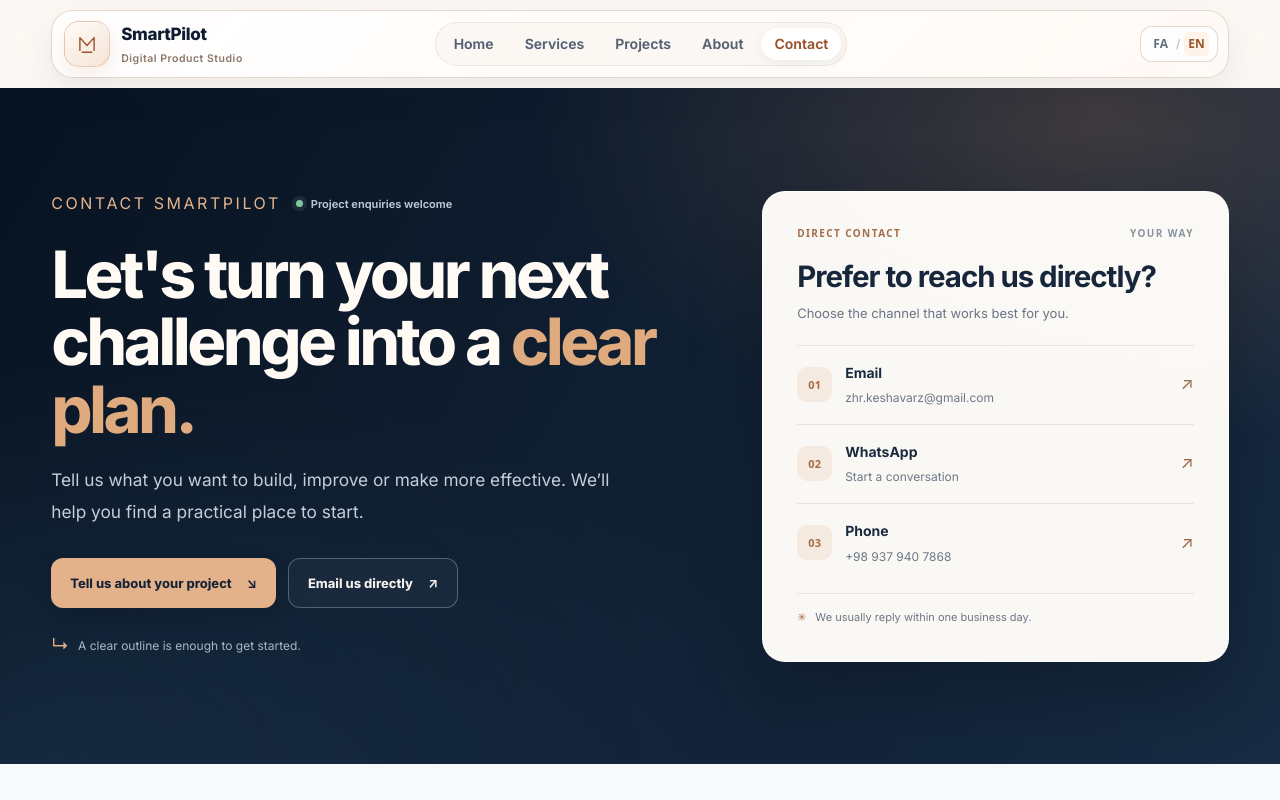
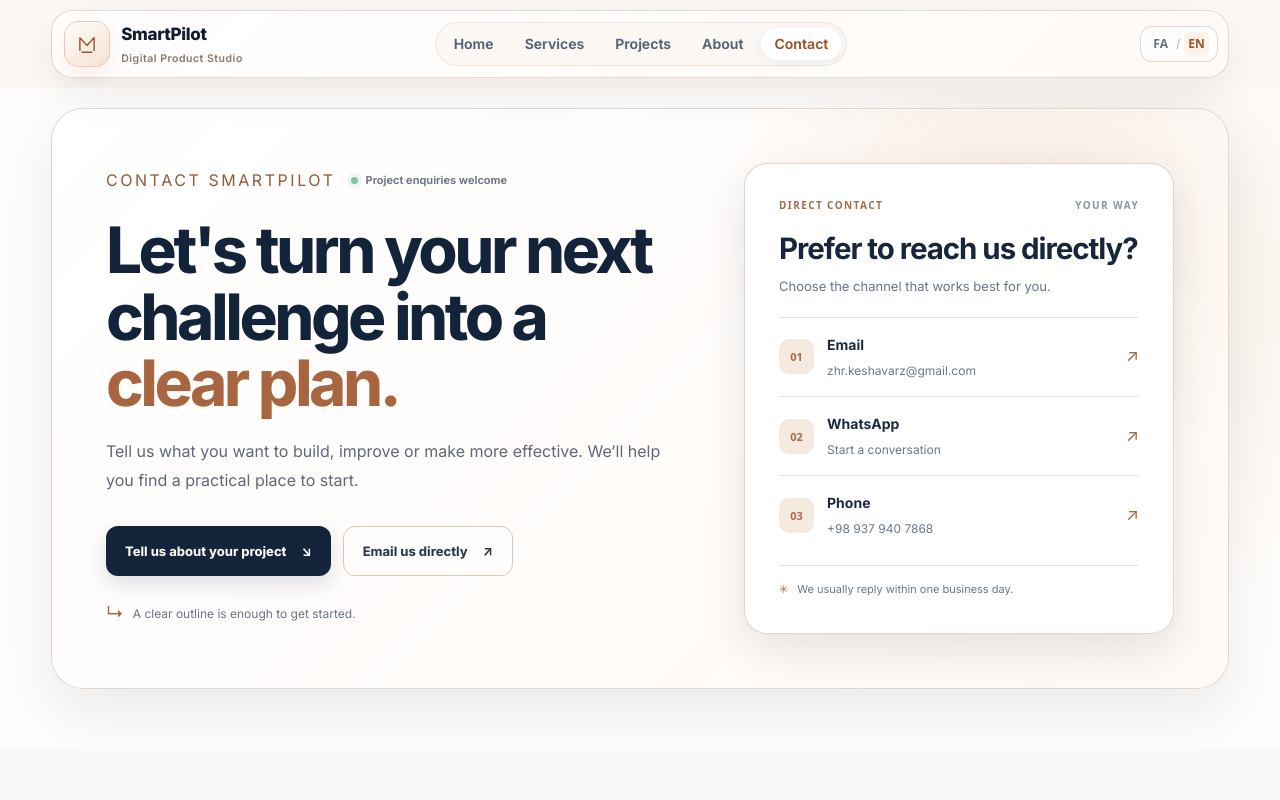
Before and after one commit to zohreksh/smartpilot, a Nuxt app: page /en/contact in a window 1280 px wide. Shown: the top 800 px of the page. Built offline with nearby package versions, Linux system fonts and the light colour scheme.

Commit message:
Align English contact hero with shared ivory and copper theme

```diff
--- a/pages/en/contact.vue
+++ b/pages/en/contact.vue
@@ -185,26 +185,26 @@ useBreadcrumbSchema([{"name":"Home","path":"/en"},{"name":"Contact","path":"/en/
 
 <style scoped>
 .en-contact-page { direction: ltr; color: #101c32; }
-.en-contact-hero { position: relative; isolation: isolate; overflow: hidden; padding: clamp(66px,8vw,112px) 0; color: #f8f6f2; background: #0a1727; }
-.en-contact-hero::before { content: ""; position: absolute; inset: 0; z-index: -1; background: radial-gradient(ellipse at 86% 4%,rgba(192,126,79,.25),transparent 36%),radial-gradient(ellipse at 4% 100%,rgba(52,94,129,.23),transparent 42%),linear-gradient(120deg,#081321,#172b43); pointer-events: none; }
-.en-contact-hero-grid { display: grid; grid-template-columns: minmax(0,1.06fr) minmax(340px,.78fr); align-items: center; gap: clamp(35px,6vw,88px); }
+.en-contact-hero { position: relative; isolation: isolate; overflow: hidden; padding: 20px 0 58px; color: #14243a; background: #fffdfb; }
+.en-contact-hero::before { content: ""; position: absolute; z-index: 0; width: 56vw; max-width: 850px; aspect-ratio: 1; right: -12vw; top: -24%; border-radius: 50%; background: radial-gradient(circle, rgba(210,166,128,.2), rgba(210,166,128,0) 68%); pointer-events: none; }
+.en-contact-hero-grid { position: relative; z-index: 1; display: grid; grid-template-columns: minmax(0,1.06fr) minmax(340px,.78fr); align-items: center; gap: clamp(35px,4.2vw,58px); min-height: 570px; padding: clamp(30px,4.2vw,54px); overflow: hidden; border: 1px solid rgba(226,211,199,.92); border-radius: 32px; background: radial-gradient(circle at 82% 18%, rgba(184,107,53,.11), transparent 27%), linear-gradient(135deg, rgba(255,255,255,.97), rgba(255,249,245,.95)); box-shadow: 0 24px 58px rgba(16,28,50,.08), inset 0 1px 0 rgba(255,255,255,.9); }
 .en-contact-hero-copy { max-width: 700px; }
 .en-contact-hero-meta { display: flex; align-items: center; flex-wrap: wrap; gap: 15px; }
-.en-contact-hero .en-label { color: #e3b48d; letter-spacing: .16em; }
-.en-contact-open { display: inline-flex; align-items: center; gap: 8px; color: #b8c6d4; font-size: 11px; font-weight: 650; }
+.en-contact-hero .en-label { color: #925b3b; letter-spacing: .16em; }
+.en-contact-open { display: inline-flex; align-items: center; gap: 8px; color: #697484; font-size: 11px; font-weight: 650; }
 .en-contact-open i { width: 7px; height: 7px; border-radius: 50%; background: #82c5a1; box-shadow: 0 0 0 4px rgba(130,197,161,.12); }
-.en-contact-hero h1 { max-width: 700px; margin: 23px 0 20px; color: #fffaf4; font-size: clamp(43px,5.1vw,70px); letter-spacing: -.055em; line-height: 1.04; font-weight: 750; }
-.en-contact-hero h1 em { color: #e0aa7f; font-style: normal; }
-.en-contact-hero-copy > p { max-width: 590px; margin: 0; color: #c4ced8; font-size: clamp(16px,1.35vw,18px); line-height: 1.85; }
+.en-contact-hero h1 { max-width: 700px; margin: 23px 0 20px; color: #12233a; font-size: clamp(42px,5vw,69px); letter-spacing: -.055em; line-height: 1.04; font-weight: 750; }
+.en-contact-hero h1 em { color: #a86640; font-style: normal; }
+.en-contact-hero-copy > p { max-width: 590px; margin: 0; color: #5e6877; font-size: clamp(16px,1.25vw,18px); line-height: 1.85; }
 .en-contact-hero-actions { display: flex; align-items: center; flex-wrap: wrap; gap: 12px; margin-top: 30px; }
 .en-contact-hero-primary,.en-contact-hero-secondary { display: inline-flex; align-items: center; justify-content: center; gap: 15px; min-height: 50px; padding: 0 19px; border-radius: 12px; font-size: 13px; font-weight: 750; transition: transform .18s ease, background .18s ease; }
-.en-contact-hero-primary { color: #162337; background: #e4b28a; box-shadow: 0 10px 25px rgba(0,0,0,.16); }
-.en-contact-hero-primary:hover { transform: translateY(-2px); background: #f0c49f; }
-.en-contact-hero-secondary { color: #f6f3ef; border: 1px solid rgba(220,230,239,.3); background: rgba(255,255,255,.035); }
-.en-contact-hero-secondary:hover { transform: translateY(-2px); background: rgba(255,255,255,.09); }
-.en-contact-hero-note { display: flex; align-items: center; gap: 9px; margin-top: 23px; color: #aab7c5; font-size: 12px; }
-.en-contact-hero-note span { color: #e2ae84; font-size: 18px; }
-.en-contact-hero-panel { position: relative; min-width: 0; padding: clamp(23px,2.7vw,34px); border: 1px solid rgba(255,255,255,.72); border-radius: 23px; color: #17263b; background: rgba(255,253,249,.98); box-shadow: 0 30px 75px rgba(0,0,0,.24); }
+.en-contact-hero-primary { color: #fffaf5; background: #14253b; box-shadow: 0 8px 20px rgba(20,37,59,.14); }
+.en-contact-hero-primary:hover { transform: translateY(-2px); background: #203a58; }
+.en-contact-hero-secondary { color: #283b50; border: 1px solid #d8c9bb; background: rgba(255,255,255,.42); }
+.en-contact-hero-secondary:hover { transform: translateY(-2px); background: #fff; }
+.en-contact-hero-note { display: flex; align-items: center; gap: 9px; margin-top: 23px; color: #697484; font-size: 12px; }
+.en-contact-hero-note span { color: #a86640; font-size: 18px; }
+.en-contact-hero-panel { position: relative; min-width: 0; padding: clamp(23px,2.7vw,34px); border: 1px solid rgba(226,211,199,.95); border-radius: 23px; color: #17263b; background: rgba(255,255,255,.96); box-shadow: 0 18px 44px rgba(39,38,34,.11); }
 .en-contact-panel-top { display: flex; justify-content: space-between; align-items: center; gap: 12px; color: #a36d4a; font: 800 10px/1.5 system-ui,sans-serif; letter-spacing: .14em; }
 .en-contact-panel-top span:last-child { color: #8a94a0; }
 .en-contact-hero-panel h2 { margin: 18px 0 8px; font-size: clamp(23px,2.3vw,30px); line-height: 1.22; letter-spacing: -.035em; }
@@ -250,9 +250,9 @@ useBreadcrumbSchema([{"name":"Home","path":"/en"},{"name":"Contact","path":"/en/
 .en-contact-step > span { display: grid; place-items: center; width: 44px; height: 44px; margin-bottom: 4px; border: 1px solid rgba(184,107,53,.2); border-radius: 14px; color: #a75c32; background: linear-gradient(145deg,#fff8f3,#f2ded0); box-shadow: inset 0 1px 0 #fff, 0 8px 18px rgba(184,107,53,.08); font-size: 13px; font-weight: 800; font-variant-numeric: tabular-nums; }
 .en-contact-step h3 { margin: 0; font-size: 20px; line-height: 1.35; }
 .en-contact-step p { color: #647185; font-size: 15px; line-height: 1.75; margin: 0; }
-@media(max-width:900px) { .en-contact-hero-grid { grid-template-columns: minmax(0,1fr) minmax(300px,.85fr); gap: 26px; } .en-contact-hero h1 { font-size: clamp(39px,5vw,54px); } .en-contact-hero-panel { padding: 22px; } }
-@media(max-width:760px) { .en-contact-hero { padding: 54px 0 62px; } .en-contact-hero-grid { grid-template-columns: 1fr; gap: 36px; } .en-contact-hero h1 { max-width: 640px; font-size: clamp(42px,8.5vw,59px); } .en-contact-hero-copy > p { font-size: 16px; } .en-contact-hero-panel { width: min(100%,560px); margin-inline: auto; } .en-contact-form-grid { grid-template-columns: 1fr; } .en-contact-next,.en-contact-form-section { padding-top: 50px; padding-bottom: 55px; } }
-@media(max-width:570px) { .en-form-row { grid-template-columns: 1fr; } .en-form-wrap,.en-contact-guide,.en-contact-step { padding: 20px; } .en-contact-hero-meta { align-items: flex-start; flex-direction: column; gap: 9px; } .en-contact-hero h1 { font-size: clamp(37px,10vw,48px); } .en-contact-hero-actions { align-items: stretch; flex-direction: column; } .en-contact-hero-actions a { width: 100%; } .en-contact-hero-panel { padding: 20px; } }
+@media(max-width:960px) { .en-contact-hero-grid { grid-template-columns: minmax(0,1fr) minmax(280px,.85fr); gap: 24px; min-height: 520px; padding: 32px; } .en-contact-hero h1 { font-size: clamp(38px,5.2vw,53px); } .en-contact-hero-panel { padding: 22px; } }
+@media(max-width:760px) { .en-contact-hero { padding: 24px 0 42px; } .en-contact-hero-grid { grid-template-columns: 1fr; gap: 30px; min-height: 0; padding: 28px 24px 34px; border-radius: 26px; } .en-contact-hero h1 { max-width: 640px; font-size: clamp(40px,9vw,59px); } .en-contact-hero-copy > p { font-size: 16px; } .en-contact-hero-panel { width: min(100%,560px); margin-inline: auto; } .en-contact-form-grid { grid-template-columns: 1fr; } .en-contact-next,.en-contact-form-section { padding-top: 50px; padding-bottom: 55px; } }
+@media(max-width:570px) { .en-form-row { grid-template-columns: 1fr; } .en-contact-hero-grid { padding: 24px 18px 30px; border-radius: 22px; } .en-form-wrap,.en-contact-guide,.en-contact-step { padding: 20px; } .en-contact-hero-meta { align-items: flex-start; flex-direction: column; gap: 9px; } .en-contact-hero h1 { font-size: clamp(37px,10vw,48px); } .en-contact-hero-actions { align-items: stretch; flex-direction: column; } .en-contact-hero-actions a { width: 100%; } .en-contact-hero-panel { padding: 20px; } }
 @media(prefers-reduced-motion: reduce) { .en-contact-hero-primary,.en-contact-hero-secondary,.en-contact-method-arrow,.en-contact-step { transition: none; }
   .en-contact-step:hover { transform: none; } }
 </style>
```
